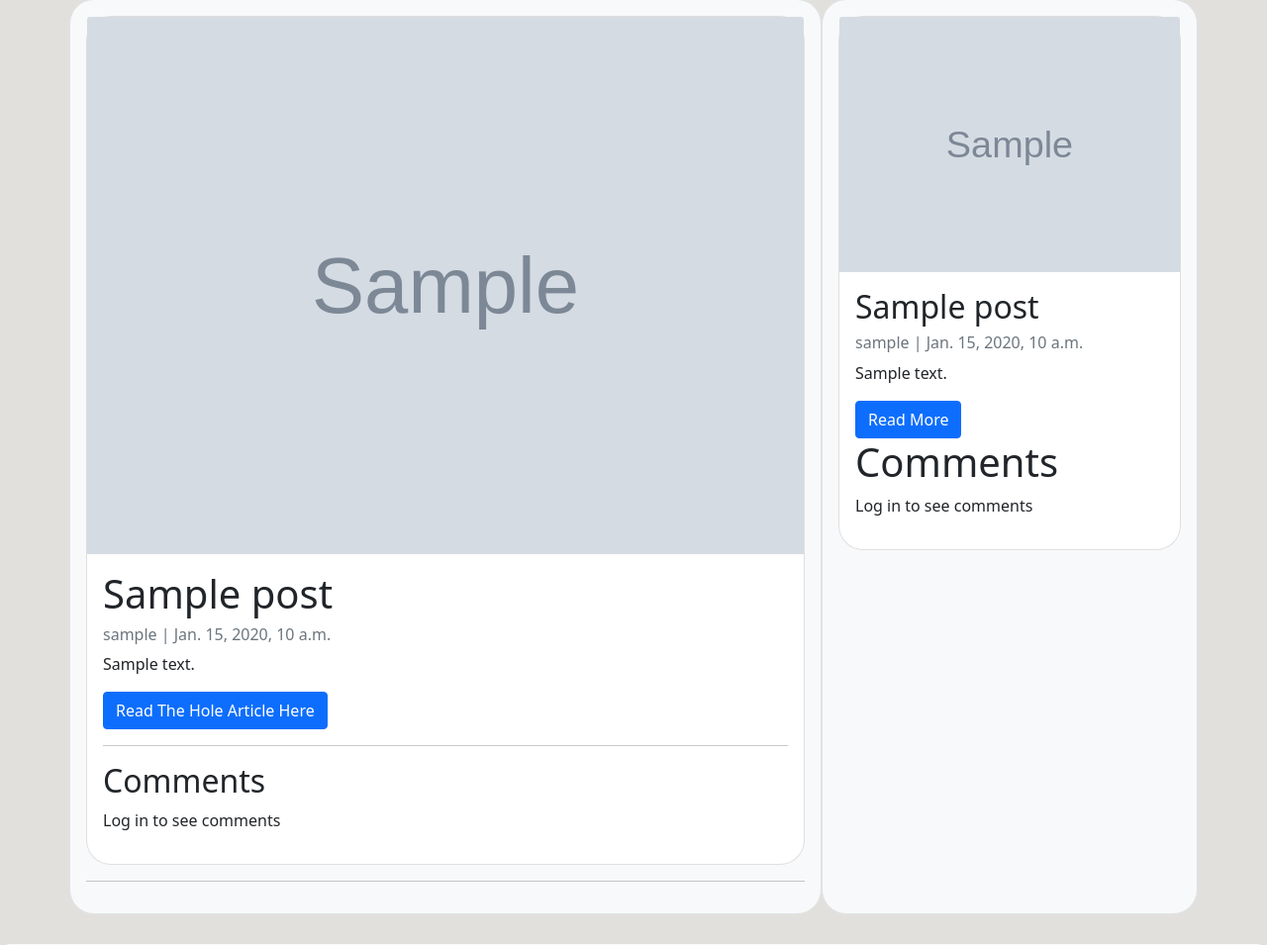
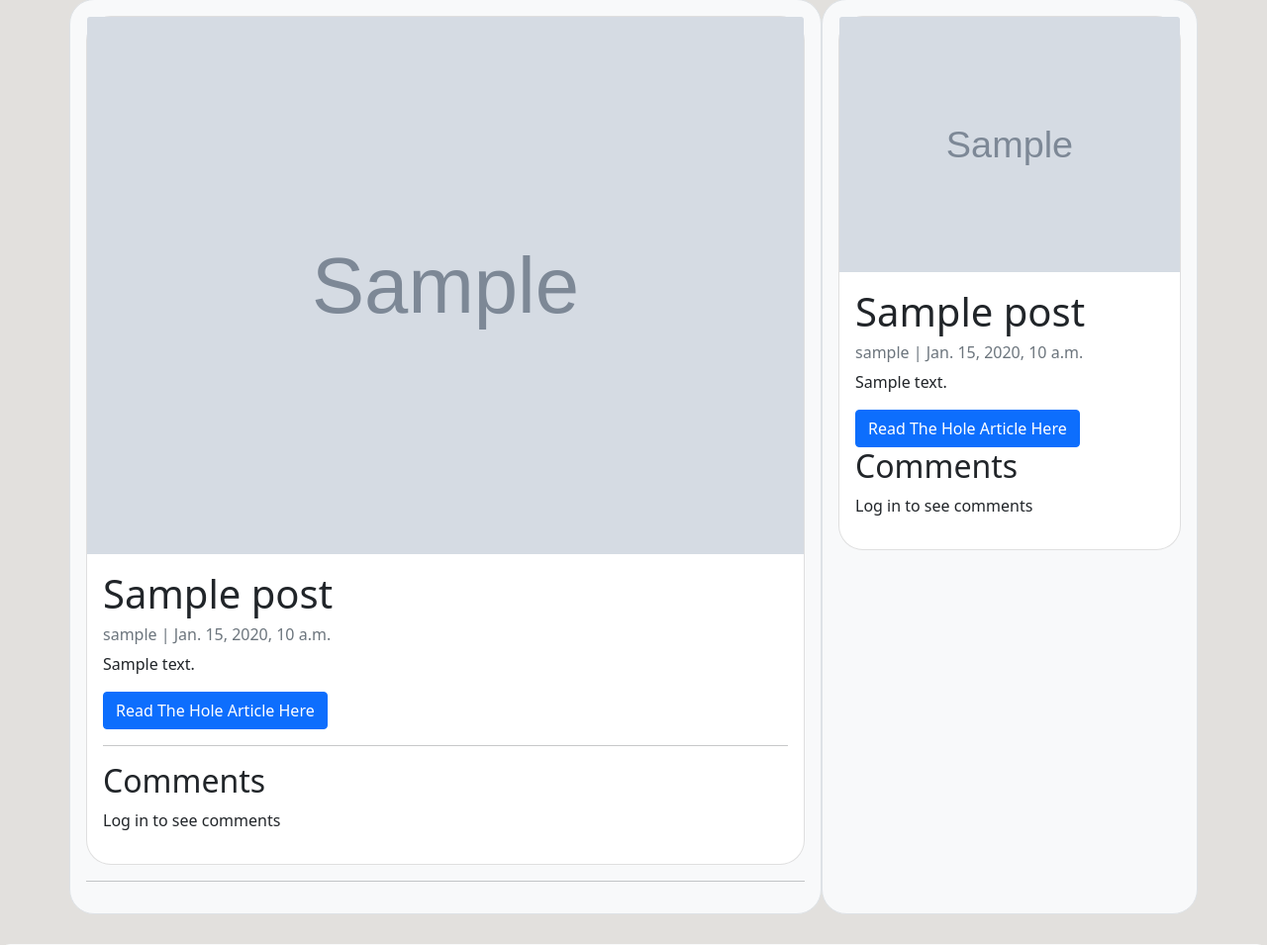
Before and after one commit to Charlie9009/CI_PP4_BLOG, a Django app: page / in a window 1280 px wide. Shown: the part 87-1042 px from the top of the page at 99% size. Run offline with Django 3.2, Linux system fonts and the light colour scheme; tables that the repository leaves empty hold one stand-in row (values such as "Sample post"); grey boxes marked "Sample" are stand-in pictures.

Commit message:
INDEX.HTML: Format code and change headings

```diff
--- a/templates/index.html
+++ b/templates/index.html
@@ -3,18 +3,14 @@
 
 <div class="container news-post-container">
   <div class="row ">
-
     <div class="col-8 col-md-8 bg-light p-3 border container-color-rounder">
       {% for post in post_list %}
-
-
       <div class="card inner-post-container" style="width: 100%;">
         <img src="{{ post.image }}" class="card-img-top" alt="...">
         <div class="card-body">
           <h1 class="card-title">{{ post.title }}</h1>
           <p class="card-text text-muted h6">{{ post.author }} | {{ post.created_on}} </p>
           <p class="card-text">{{post.content|slice:":200" }}</p>
-
           <a href="{% url 'post_detail' post.slug  %}" class="btn btn-primary">Read The Hole Article Here</a>
           <hr>
           <h2>Comments</h2>
@@ -22,15 +18,12 @@
           <p>Log in to see comments</p>
           {% else %}
           {% if not post.comments.all %}
-            No Comments Yet <a href="{% url 'post_detail' post.slug  %}">Add One Here</a>
+          <p>No Comments Yet <a href="{% url 'post_detail' post.slug  %}">Add One Here</a></p>
           {% else %}
           {% for comment in post.comments.all %}
-              <strong>{{ comment.name }} | {{ comment.created_on }}
-              </strong>
+          <strong>{{ comment.name }} | {{ comment.created_on }}</strong>
           <br>
-                <p>
-                {{ comment.body }}
-              </p>
+          <p>{{ comment.body }}</p>
           <hr>
           {% endfor %}
           {% endif %}
@@ -39,33 +32,28 @@
       </div>
       <hr>
       {% endfor %}
+    </div>
 
-
-</div>
     <div class="col-4 bg-light p-3 border container-color-rounder">
       {% for post in post_list %}
-
-
       <div class="card inner-post-container" style="width: 100%;">
         <img src="{{ post.image }}" class="card-img-top" alt="...">
         <div class="card-body">
-          <h2 class="card-title">{{ post.title }}</h2>
+          <h1 class="card-title">{{ post.title }}</h1>
           <p class="card-text text-muted h6">{{ post.author }} | {{ post.created_on}} </p>
           <p class="card-text">{{post.content|slice:":200" }}</p>
-          <a href="{% url 'post_detail' post.slug  %}" class="btn btn-primary">Read More</a>
-          <h1>Comments</h1>
+          <a href="{% url 'post_detail' post.slug  %}" class="btn btn-primary">Read The Hole Article Here</a>
+          <h2>Comments</h2>
           {% if not user.is_authenticated %}
           <p>Log in to see comments</p>
           {% else %}
           {% if not post.comments.all %}
-            No comments Yet <a href="{% url 'post_detail' post.slug  %}">Add One</a>
+          <p>No Comments Yet <a href="{% url 'post_detail' post.slug  %}">Add One Here</a></p>
           {% else %}
           {% for comment in post.comments.all %}
-              <strong>{{ comment.name }}
-                {{ comment.created_on }}
-              </strong>
+          <strong>{{ comment.name }} | {{ comment.created_on }}</strong>
           <br>
-                {{ comment.body }}
+          <p>{{ comment.body }}</p>
           <hr>
           {% endfor %}
           {% endif %}
```
Lines whose indentation alone changed are shown as unchanged.
